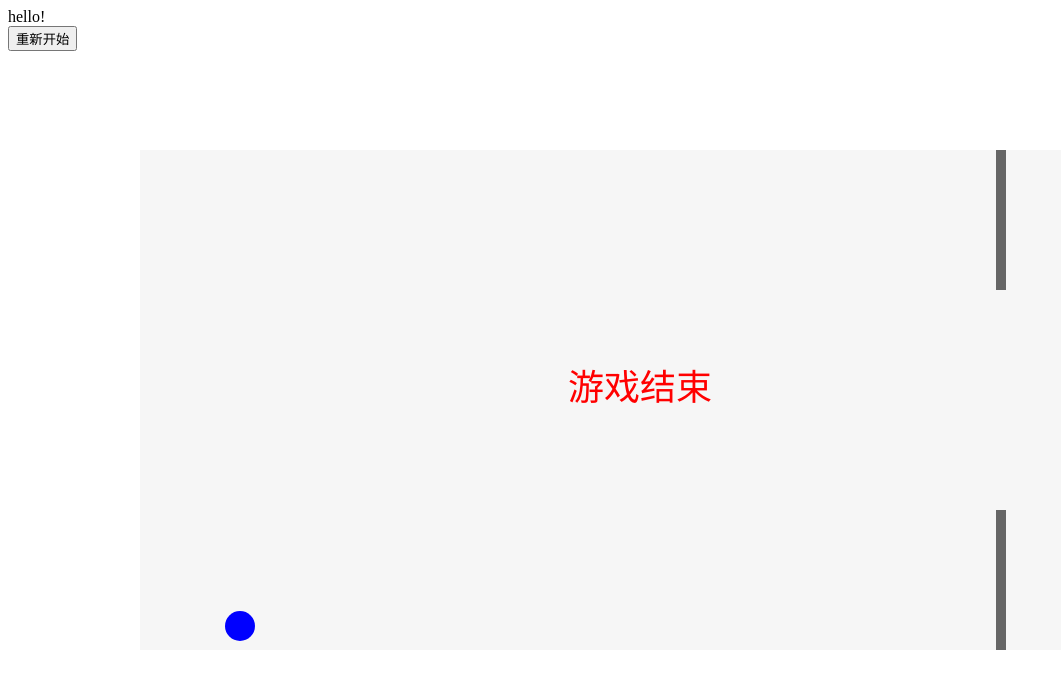
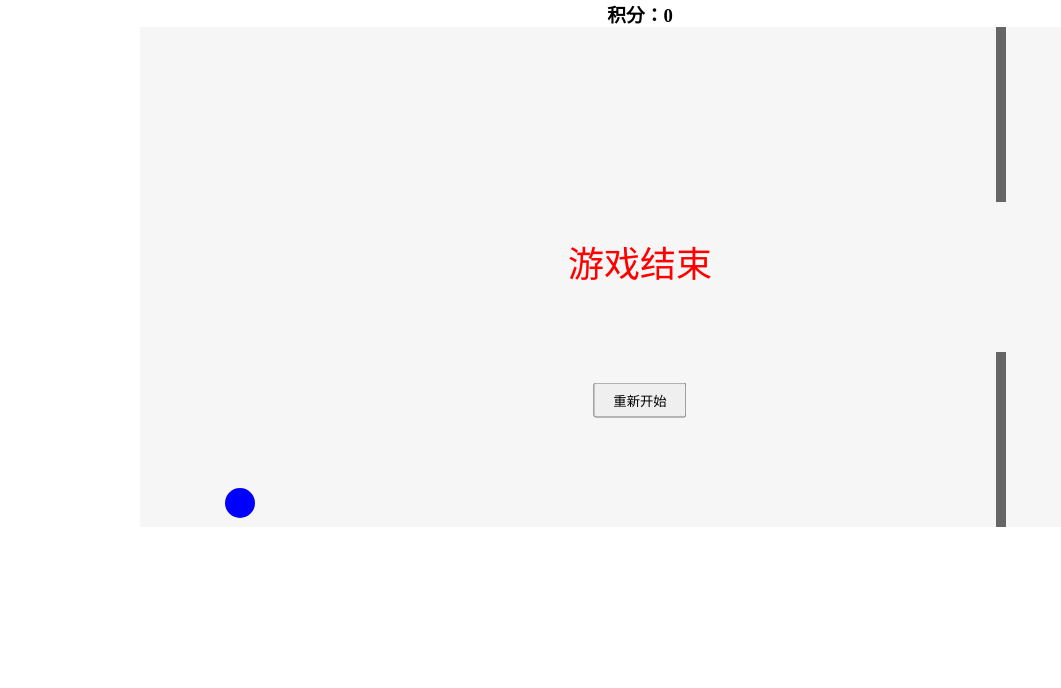
Before and after one commit to LiarTUI/Games, a React (Vite) app: page / in a window 1280 px wide. Shown: the top 688 px of the page, without its empty margins (0-1061 px from the left). Built offline with nearby package versions, Linux system fonts and the light colour scheme.

Commit message:
feat：积分系统

```diff
--- /dev/null
+++ b/src/App.less
@@ -0,0 +1,14 @@
+* {
+    margin: 0;
+    padding: 0;
+}
+
+html,
+body {
+    height: 100%;
+
+}
+
+.game-wrap {
+    height: 100%;
+}
--- a/src/App.tsx
+++ b/src/App.tsx
@@ -1,12 +1,12 @@
 import FlyGames from './pages/FlyGames'
+import './App.less'
 export default function App() {
     const canvasSize = {
         CanvasWidth: 1000,
         CanvasHeight: 500
     }
     return (
-        <div>
-            hello!
+        <div className="game-wrap">
             <FlyGames CanvasHeight={canvasSize.CanvasHeight} CanvasWidth={canvasSize.CanvasWidth}></FlyGames>
         </div>
     )
--- a/src/chararcter/FlyGame/wall.ts
+++ b/src/chararcter/FlyGame/wall.ts
@@ -4,12 +4,14 @@ export default class wall {
     WallWidth: number;
     speed: number;
     space: number;
+    scored: boolean;
     upWallHeight: number;
     downWallHeight: number;
     constructor(props: Record<string, any> = {}) {
+        this.scored = false;
         this.WallWidth = props.WallWidth ?? 10;
         this.speed = props.speed ?? 3;
-        this.space = props.space ?? 220;
+        this.space = props.space ?? 150;
         this.upWallHeight = props.upWallHeight ?? 0;
         this.downWallHeight = props.downWallHeight ?? 0;
     }
@@ -18,6 +20,7 @@ export default class wall {
         this.positionY = CanvasH
     }
     resetWall(CanvasW: number) {
+        this.scored = false
         this.positionX = CanvasW
         this.upWallHeight = Math.floor(Math.random() * (500 - this.space))
         this.downWallHeight = 500 - this.space - this.upWallHeight
--- a/src/pages/FlyGames/index.less
+++ b/src/pages/FlyGames/index.less
@@ -1,7 +1,29 @@
+.container {
+    height: 100%;
+    display: flex;
+    align-items: center;
+    flex-direction: column;
+    .canvasDiv {
+        height: 100%;
+        display: flex;
+        justify-content: center;
+        align-items: center;
+        margin-bottom: 50px;
+
         canvas {
             background-color: #f6f6f6;
+            display: block;
+            z-index: -1;
+        }
+
+        button {
             position: absolute;
             left: 50%;
             top: 50%;
             transform: translate(-50%, -50%);
+            z-index: 10;
+            padding: 6px 18px;
+            cursor: pointer;
         }
+    }
+}
--- a/src/pages/FlyGames/index.tsx
+++ b/src/pages/FlyGames/index.tsx
@@ -1,7 +1,7 @@
 import './index.less'
 import Ball from '../../chararcter/FlyGame/ball'
 import Wall from '../../chararcter/FlyGame/wall'
-import { useEffect, useRef } from 'react'
+import { useEffect, useRef, useState } from 'react'
 import type { FlyGamesProps } from './type'
 
 export default function FlyGame(props: FlyGamesProps) {
@@ -10,6 +10,8 @@ export default function FlyGame(props: FlyGamesProps) {
         CanvasWidth
     } = props
     const canvasRef = useRef<HTMLCanvasElement | null>(null)
+    const [gameOver, setGameOver] = useState<boolean>(false)
+    const [point, setPoint] = useState<number>(0)
     const gameOverRef = useRef(false)
     const gameId = useRef<number>(0)
     const ballRef = useRef<Ball>(new Ball())
@@ -122,6 +124,15 @@ export default function FlyGame(props: FlyGamesProps) {
                 }
             }
         }
+        for (const wall of wallsRef.current) {
+            const passWall = ball.positionX - ball.radius > wall.positionX + wall.WallWidth;
+            console.log(passWall);
+            if (passWall && !wall.scored) {
+                wall.scored = true;
+                setPoint(prev => prev + 1);
+
+            }
+        }
         // 地面碰撞
         if (ball.positionY + ball.radius >= canvas.height) {
             ball.positionY = canvas.height - ball.radius
@@ -139,6 +150,7 @@ export default function FlyGame(props: FlyGamesProps) {
             ctx.fillStyle = "red";
             ctx.textAlign = "center";
             ctx.fillText("游戏结束", canvas.width / 2, canvas.height / 2);
+            setGameOver(true)
             return;
         }
         gameId.current = requestAnimationFrame(draw)
@@ -155,8 +167,10 @@ export default function FlyGame(props: FlyGamesProps) {
         for (let i = 1; i < wallsRef.current.length; i++) {
             wallsRef.current[i].positionX = wallsRef.current[i - 1].positionX + 220;
         }
+        queue.current = wallsRef.current.map((_, idx) => idx);
         gameOverRef.current = false
-
+        setGameOver(false)
+        setPoint(0)
         isRunning.current = true;
         gameId.current = requestAnimationFrame(() => {
             requestAnimationFrame(draw);
@@ -164,9 +178,13 @@ export default function FlyGame(props: FlyGamesProps) {
     }
 
     return (
-        <div>
-            <canvas ref={canvasRef}></canvas>
-            <button onClick={handleReset}>重新开始</button>
+        <div className="container">
+            <h3>积分：{point}</h3>
+            <div className="canvasDiv">
+                <canvas ref={canvasRef}></canvas>
+                <button onClick={handleReset} style={{ display: gameOver ? 'block' : 'none' }}>重新开始</button>
+            </div>
         </div>
+
     );
 }
```
Lines whose indentation alone changed are shown as unchanged.
